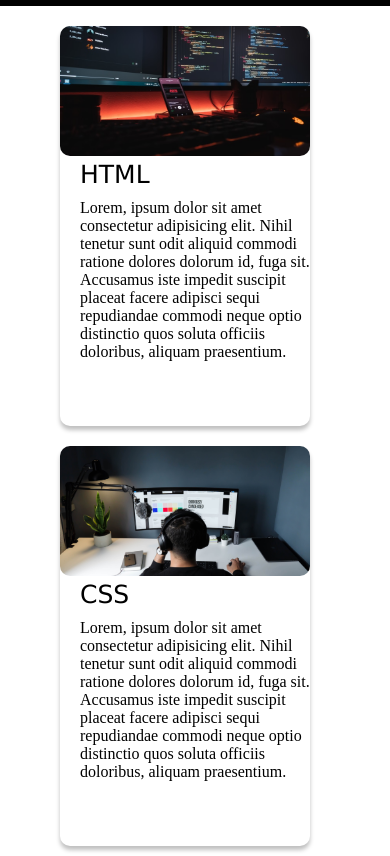
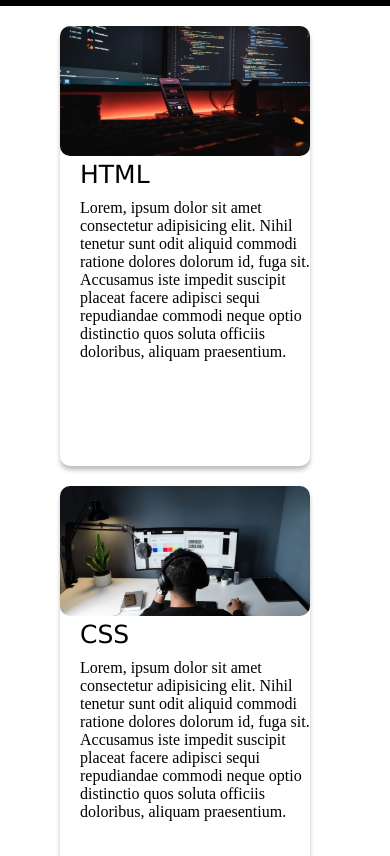
Before and after one commit to saifullahsheikh/website_1, a plain HTML site: page index.html in a window 390 px wide. Shown: the part 244-1100 px from the top of the page. Drawn offline with Linux system fonts and the light colour scheme.

Commit message:
Update index.html

```diff
--- a/index.html
+++ b/index.html
@@ -152,7 +152,7 @@
             .boxe1{
                margin-left: 60px;
                margin-top: 20px;
-               height:400px;
+               height:440px;
             }
          }
         .boxe2{
@@ -170,7 +170,7 @@
             .boxe2{
                margin-left: 60px;
                margin-top: 20px;
-               height:400px;
+               height:440px;
             }
          }
         .boxe3{
@@ -189,7 +189,7 @@
             .boxe3{
                margin-left: 60px;
                margin-top: 20px;
-              height:400px;
+              height:440px;
             }
          }
         .headings{
```
